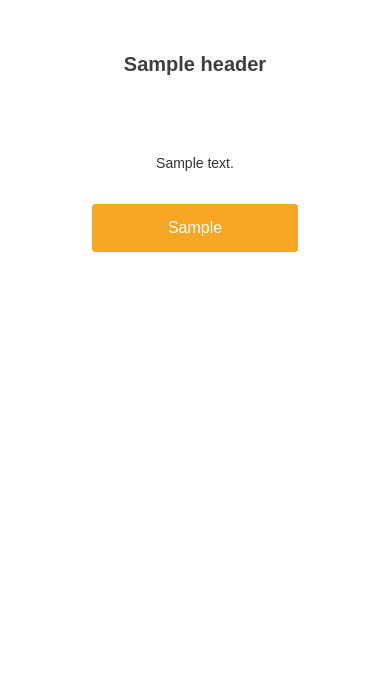
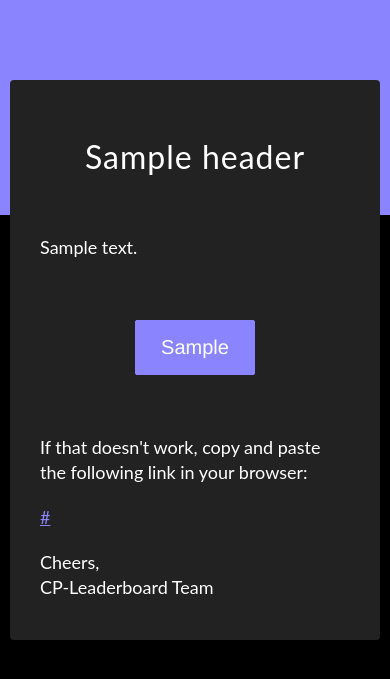
Before and after one commit to toshal-a/leader-bored, a Python web app: template src/leader_bored/templates/call_to_action.html in a window 390 px wide. Shown: the top 679 px of the page. Run offline with Jinja, Linux system fonts and the light colour scheme; the template is opened without the code that fills it: most values are stand-ins (such as "Sample title", 1, 10 or a date in 2020).

Commit message:
Change template

```diff
--- a/src/leader_bored/templates/call_to_action.html
+++ b/src/leader_bored/templates/call_to_action.html
@@ -1,183 +1,143 @@
-<!DOCTYPE html PUBLIC "-//W3C//DTD XHTML 1.0 Strict//EN" "http://www.w3.org/TR/xhtml1/DTD/xhtml1-strict.dtd">
-<html data-editor-version="2" class="sg-campaigns" xmlns="http://www.w3.org/1999/xhtml">
+<!DOCTYPE html>
+<html>
+
 <head>
+    <title></title>
     <meta http-equiv="Content-Type" content="text/html; charset=utf-8" />
-    <meta name="viewport" content="width=device-width, initial-scale=1, minimum-scale=1, maximum-scale=1" /><!--[if !mso]><!-->
-    <meta http-equiv="X-UA-Compatible" content="IE=Edge" /><!--<![endif]-->
-    <!--[if (gte mso 9)|(IE)]>
-    <xml>
-    <o:OfficeDocumentSettings>
-    <o:AllowPNG/>
-    <o:PixelsPerInch>96</o:PixelsPerInch>
-    </o:OfficeDocumentSettings>
-    </xml>
-    <![endif]-->
-    <!--[if (gte mso 9)|(IE)]>
+    <meta name="viewport" content="width=device-width, initial-scale=1">
+    <meta http-equiv="X-UA-Compatible" content="IE=edge" />
     <style type="text/css">
-      body {width: 600px;margin: 0 auto;}
-      table {border-collapse: collapse;}
-      table, td {mso-table-lspace: 0pt;mso-table-rspace: 0pt;}
-      img {-ms-interpolation-mode: bicubic;}
-    </style>
-    <![endif]-->
 
-    <style type="text/css">
-      body, p, div {
-        font-family: arial;
-        font-size: 14px;
+        /* CLIENT-SPECIFIC STYLES */
+        body,
+        table,
+        td,
+        a {
+            -webkit-text-size-adjust: 100%;
+            -ms-text-size-adjust: 100%;
         }
-      body {
-        color: #000000;
+
+        table,
+        td {
+            mso-table-lspace: 0pt;
+            mso-table-rspace: 0pt;
         }
-      body a {
-        color: #1188E6;
+
+        img {
+            -ms-interpolation-mode: bicubic;
+        }
+
+        /* RESET STYLES */
+        img {
+            border: 0;
+            height: auto;
+            line-height: 100%;
+            outline: none;
             text-decoration: none;
         }
-      p { margin: 0; padding: 0; }
-      table.wrapper {
-        width:100% !important;
-        table-layout: fixed;
-        -webkit-font-smoothing: antialiased;
-        -webkit-text-size-adjust: 100%;
-        -moz-text-size-adjust: 100%;
-        -ms-text-size-adjust: 100%;
+
+        table {
+            border-collapse: collapse !important;
         }
-      img.max-width {
-        max-width: 100% !important;
-      }
-      .column.of-2 {
-        width: 50%;
-      }
-      .column.of-3 {
-        width: 33.333%;
-      }
-      .column.of-4 {
-        width: 25%;
-      }
-      @media screen and (max-width:480px) {
-        .preheader .rightColumnContent,
-        .footer .rightColumnContent {
-            text-align: left !important;
-        }
-        .preheader .rightColumnContent div,
-        .preheader .rightColumnContent span,
-        .footer .rightColumnContent div,
-        .footer .rightColumnContent span {
-          text-align: left !important;
-        }
-        .preheader .rightColumnContent,
-        .preheader .leftColumnContent {
-          font-size: 80% !important;
-          padding: 5px 0;
-        }
-        table.wrapper-mobile {
-          width: 100% !important;
-          table-layout: fixed;
-        }
-        img.max-width {
-          height: auto !important;
-          max-width: 480px !important;
-        }
-        a.bulletproof-button {
-          display: block !important;
-          width: auto !important;
-          font-size: 80%;
-          padding-left: 0 !important;
-          padding-right: 0 !important;
-        }
-        .columns {
+
+        body {
+            height: 100% !important;
+            margin: 0 !important;
+            padding: 0 !important;
             width: 100% !important;
         }
-        .column {
-          display: block !important;
-          width: 100% !important;
-          padding-left: 0 !important;
-          padding-right: 0 !important;
-          margin-left: 0 !important;
-          margin-right: 0 !important;
+
+        /* iOS BLUE LINKS */
+        a[x-apple-data-detectors] {
+            color: inherit !important;
+            text-decoration: none !important;
+            font-size: inherit !important;
+            font-family: inherit !important;
+            font-weight: inherit !important;
+            line-height: inherit !important;
         }
-        .total_spacer {
-          padding:0px 0px 0px 0px;
+
+        /* MOBILE STYLES */
+        @media screen and (max-width:600px) {
+            h1 {
+                font-size: 32px !important;
+                line-height: 32px !important;
             }
         }
+
+        /* ANDROID CENTER FIX */
+        div[style*="margin: 16px 0;"] {
+            margin: 0 !important;
+        }
     </style>
-    <!--user entered Head Start-->
+</head>
 
-     <!--End Head user entered-->
-  </head>
-  <body>
-    <center class="wrapper" data-link-color="#1188E6" data-body-style="font-size: 14px; font-family: arial; color: #000000; background-color: #ebebeb;">
-      <div class="webkit">
-        <table cellpadding="0" cellspacing="0" border="0" width="100%" class="wrapper" bgcolor="#ebebeb">
+<body style="background-color: #000; margin: 0 !important; padding: 0 !important;">
+    <!-- HIDDEN PREHEADER TEXT -->
+    <table border="0" cellpadding="0" cellspacing="0" width="100%">
+        <!-- LOGO -->
         <tr>
-            <td valign="top" bgcolor="#ebebeb" width="100%">
-              <table width="100%" role="content-container" class="outer" align="center" cellpadding="0" cellspacing="0" border="0">
+            <td bgcolor="#8a85ff" align="center">
+                <table border="0" cellpadding="0" cellspacing="0" width="100%" style="max-width: 600px;">
                     <tr>
-                  <td width="100%">
-                    <table width="100%" cellpadding="0" cellspacing="0" border="0">
+                        <td align="center" valign="top" style="padding: 40px 10px 40px 10px;"> </td>
+                    </tr>
+                </table>
+            </td>
+        </tr>
         <tr>
-                        <td>
-                          <!--[if mso]>
-                          <center>
-                          <table><tr><td width="600">
-                          <![endif]-->
-                          <table width="100%" cellpadding="0" cellspacing="0" border="0" style="width: 100%; max-width:600px;" align="center">
+            <td bgcolor="#8a85ff" align="center" style="padding: 0px 10px 0px 10px;">
+                <table border="0" cellpadding="0" cellspacing="0" width="100%" style="max-width: 600px;">
                     <tr>
-                              <td role="modules-container" style="padding: 0px 0px 0px 0px; color: #000000; text-align: left;" bgcolor="#ffffff" width="100%" align="left">
-
-    <table class="module preheader preheader-hide" role="module" data-type="preheader" border="0" cellpadding="0" cellspacing="0" width="100%"
-           style="display: none !important; mso-hide: all; visibility: hidden; opacity: 0; color: transparent; height: 0; width: 0;">
-      <tr>
-        <td role="module-content">
-          <p></p>
+                        <td bgcolor="#222" align="center" valign="top" style="padding: 40px 20px 20px 20px; border-radius: 4px 4px 0px 0px; color: #ffffff; font-family: 'Lato', Helvetica, Arial, sans-serif; font-size: 48px; font-weight: 400; letter-spacing: 1px; line-height: 48px;">
+                            <h1 style="font-size: 32px; font-weight: 400; margin: 2;">{{header}}</h1>
                         </td>
                     </tr>
                 </table>
-
-
-
-    <table class="module" role="module" data-type="text" border="0" cellpadding="0" cellspacing="0" width="100%" style="table-layout: fixed;">
+            </td>
+        </tr>
         <tr>
-        <td style="padding:45px 45px 45px 45px;line-height:22px;text-align:inherit;"
-            height="100%"
-            valign="top"
-            bgcolor="">
-            <div style="text-align: center;"><strong><span style="color:#3E3E3E;"><span style="font-size:20px;">{{header}}</span></span></strong></div>
+            <td bgcolor="#000" align="center" style="padding: 0px 10px 0px 10px;">
+                <table border="0" cellpadding="0" cellspacing="0" width="100%" style="max-width: 600px;">
+                    <tr>
+                        <td bgcolor="#222" align="left" style="padding: 20px 30px 40px 30px; color: #fff; font-family: 'Lato', Helvetica, Arial, sans-serif; font-size: 18px; font-weight: 400; line-height: 25px;">
+                            <p style="margin: 0;">{{text}}</p>
+                        </td>
+                    </tr>
+                    <tr>
+                        <td bgcolor="#ffffff" align="left">
+                            <table width="100%" border="0" cellspacing="0" cellpadding="0">
+                                <tr>
+                                    <td bgcolor="#222" align="center" style="padding: 20px 30px 60px 30px;">
+                                        <table border="0" cellspacing="0" cellpadding="0">
+                                            <tr>
+                                                <td align="center" style="border-radius: 3px;" bgcolor="#8a85ff"><a href="{{c2a_link}}" target="_blank" style="font-size: 20px; font-family: Helvetica, Arial, sans-serif; color: #ffffff; text-decoration: none; color: #ffffff; text-decoration: none; padding: 15px 25px; border-radius: 2px; border: 1px solid #8a85ff; display: inline-block;">{{c2a_button}}</a></td>
+                                            </tr>
+                                        </table>
                                     </td>
                                 </tr>
                             </table>
-
-    <table class="module" role="module" data-type="text" border="0" cellpadding="0" cellspacing="0" width="100%" style="table-layout: fixed;">
+                        </td>
+                    </tr> <!-- COPY -->
                     <tr>
-        <td style="padding:30px 45px 30px 45px;line-height:22px;text-align:inherit;"
-            height="100%"
-            valign="top"
-            bgcolor="">
-            <div style="text-align: center;"><span style="color:#333333;">{{text}}</span></div>
+                        <td bgcolor="#222" align="left" style="padding: 0px 30px 0px 30px; color: #fff; font-family: 'Lato', Helvetica, Arial, sans-serif; font-size: 18px; font-weight: 400; line-height: 25px;">
+                            <p style="margin: 0;">If that doesn't work, copy and paste the following link in your browser:</p>
+                        </td>
+                    </tr> <!-- COPY -->
+                    <tr>
+                        <td bgcolor="#222" align="left" style="padding: 20px 30px 20px 30px; color: #fff; font-family: 'Lato', Helvetica, Arial, sans-serif; font-size: 18px; font-weight: 400; line-height: 25px;">
+                            <p style="margin: 0;"><a href="#" target="_blank" style="color: #8a85ff;">{{c2a_link}}</a></p>
                         </td>
                     </tr>
-    </table>
-  <table border="0" cellPadding="0" cellSpacing="0" class="module" data-role="module-button" data-type="button" role="module" style="table-layout:fixed" width="100%"><tbody><tr><td align="center" class="outer-td" style="padding:0px 0px 45px 0px"><table border="0" cellPadding="0" cellSpacing="0" class="button-css__deep-table___2OZyb wrapper-mobile" style="text-align:center"><tbody><tr><td align="center" bgcolor="#F5A623" class="inner-td" style="border-radius:6px;font-size:16px;text-align:center;background-color:inherit"><a style="background-color:#F5A623;border:1px solid #333333;border-color:#F5A623;border-radius:3px;border-width:1px;color:#ffffff;display:inline-block;font-family:arial,helvetica,sans-serif;font-size:16px;font-weight:normal;letter-spacing:0px;line-height:16px;padding:15px 75px 15px 75px;text-align:center;text-decoration:none" href="{{c2a_link}}" target="_blank">{{c2a_button}}</a></td></tr></tbody></table></td></tr></tbody></table>
-
-
-
-                              </td>
-                            </tr>
-                          </table>
-                          <!--[if mso]>
-                          </td></tr></table>
-                          </center>
-                          <![endif]-->
+                    <tr>
+                        <td bgcolor="#222" align="left" style="padding: 0px 30px 40px 30px; border-radius: 0px 0px 4px 4px; color: #fff; font-family: 'Lato', Helvetica, Arial, sans-serif; font-size: 18px; font-weight: 400; line-height: 25px;">
+                            <p style="margin: 0;">Cheers,<br>CP-Leaderboard Team</p>
                         </td>
                     </tr>
                 </table>
             </td>
         </tr>
     </table>
-            </td>
-          </tr>
-        </table>
-      </div>
-    </center>
 </body>
+
 </html>
```
Also changed, not shown: 1 other file. Lines whose indentation alone changed are shown as unchanged.
